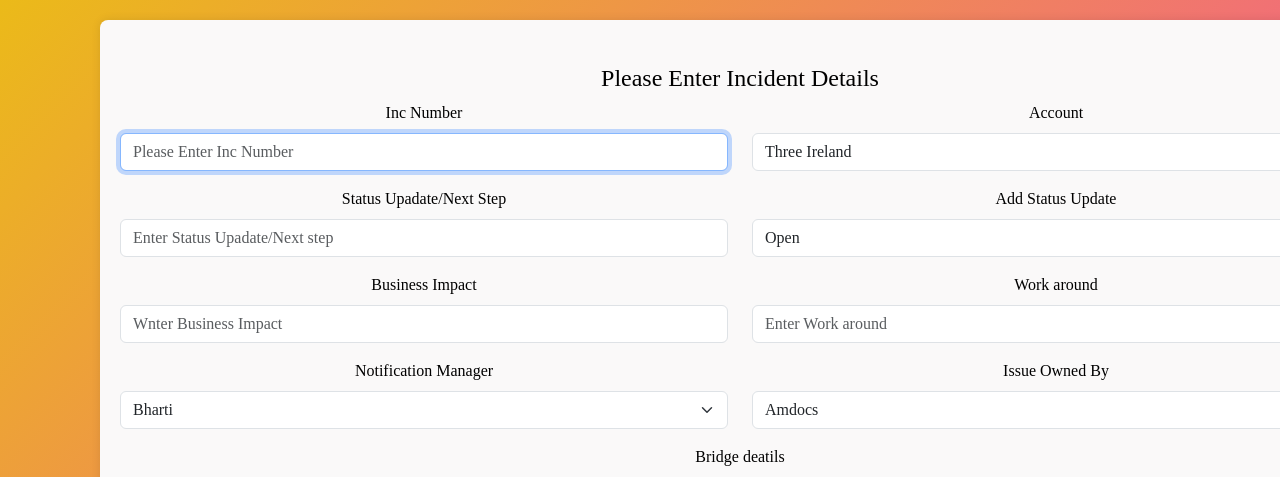
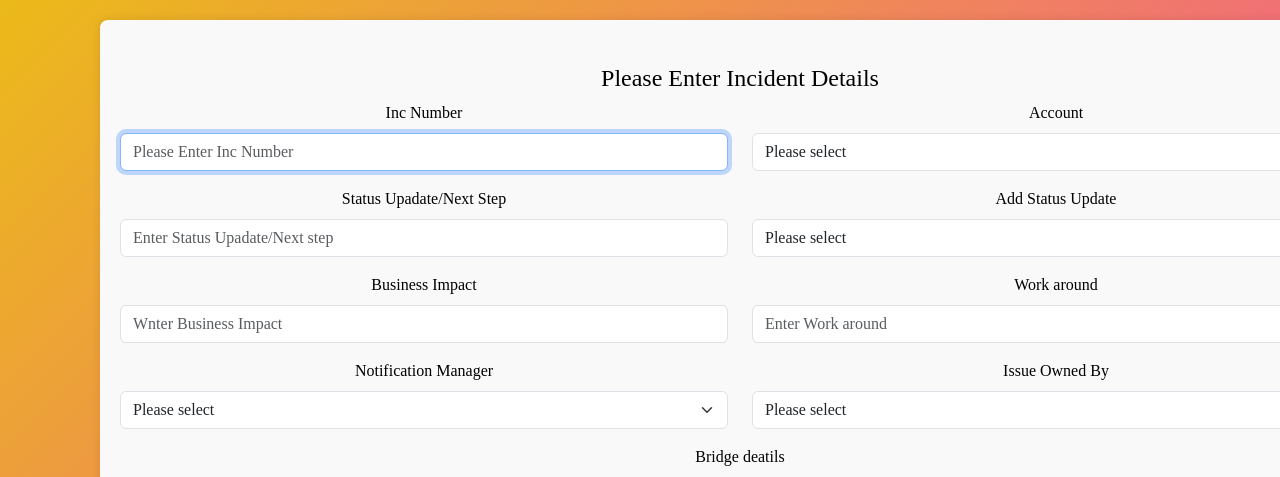
Before and after one commit to amanpbh7271/Notification-, a React (Create React App) app: page /IncidentForm in a window 1280 px wide. Shown: the top 477 px of the page. Built offline with nearby package versions, Linux system fonts and the light colour scheme.

Commit message:
Add files via upload
22 April Update

```diff
--- a/src/components/IncidentForm.js
+++ b/src/components/IncidentForm.js
@@ -23,8 +23,18 @@ const IncidentForm = ({ raiseNewInc }) => {
   const [searchQuery, setSearchQuery] = useState('');
   const [whatsapp, Setwhatsapp] = useState(false);
   const [autoFocusField, setAutoFocusField] = useState("incNumber");
-  const phoneNumber = "7772980155"; // Replace with your WhatsApp phone number
-  const data = ("Below Are Details for raised INC" + "\n" + "incNumber:- " + incNumber + "\n" + "bridgeDeatils:-" + bridgeDeatils); // Replace with your message or data
+  const phoneNumber = "7772980155"; //8527289988 Replace with your WhatsApp phone number
+  const [currentDateTime, setCurrentDateTime] = useState(new Date());
+  const [issueOwnedBy,setIssueOwnedBy] =useState("");
+  const formattedDate = currentDateTime.toLocaleDateString(); // Get formatted date
+  const formattedTime = currentDateTime.toLocaleTimeString(); // Get formatted time
+  const boldText = `<strong>This text is bold</strong>`;
+  const data = ("Below are Details for raised INC" + "\n" + "IncNumber:- " + incNumber +"\nAccount :-"+account +
+  "\nUpdated/next Status:-"+statusupdate+"\nStatus:-" + status+
+  "\nBusiness impact:-"+businessImpact + "\nWork Around:-"+workAround +
+  "\nNotification Manager:-"+ notificationManager+"\nIssue Owned By:-"+issueOwnedBy+
+   "\n"+"bridgeDeatils:-" + bridgeDeatils+"\nDate:-"+ formattedDate+"\nTime:-"+ formattedTime); // Replace with your message or data
+
 
 
 
@@ -35,6 +45,26 @@ const IncidentForm = ({ raiseNewInc }) => {
     e.preventDefault();
     e.stopPropagation();
     setIncNumber(e.target.value);
+  };
+  const HandleIssueOwnedBy = (e) => {
+    e.preventDefault();
+    e.stopPropagation();
+    setIssueOwnedBy(e.target.value);
+  };
+
+
+
+  const handlenotificationManager = (e) => {
+    e.preventDefault();
+    e.stopPropagation();
+    setNotificationManager(e.target.value);
+  };
+
+
+  const handleAccount = (e) => {
+    e.preventDefault();
+    e.stopPropagation();
+    setAccount(e.target.value);
   };
 
   const handleAccountChange = (e) => {
@@ -73,11 +103,6 @@ const IncidentForm = ({ raiseNewInc }) => {
   //  const inputRef = useRef(null);
 
 
-  const handleChange = (event) => {
-    setSelectedOption(event.target.value);
-
-  };
-
 
   function openLoginForm() {
     SetLoginForm(!loginForm);
@@ -93,6 +118,7 @@ const IncidentForm = ({ raiseNewInc }) => {
     //WhatsAppQRCode(7772980155,"jkll");
     //<WhatsAppQRCode phoneNumber={7772980155} data={"hello  hjk"} />
     // alert("hell");
+    setCurrentDateTime(new Date());
     SetLoginForm(!loginForm);
     Setwhatsapp(!whatsapp);
   };
@@ -177,15 +203,20 @@ const IncidentForm = ({ raiseNewInc }) => {
                 onChange={handleIncNumber}
                 autoFocus={autoFocusField === "incNumber"}
                   onFocus={() => switchFocus("incNumber")}
-
+                 required
               />
             </Col>
             <Col>
               <Form.Label>Account</Form.Label>
-              <Form.Select custom>
+              <Form.Select custom
+              value={account}
+              onChange={handleAccount}
+              autoFocus={autoFocusField === "setAccount"}
+                onFocus={() => switchFocus("setAccount")}>
+
                 <option value="" disabled>Please select</option>
-                <option value="1">Three Ireland</option>
-                <option value="2">UK</option>
+                <option value="Three Ireland">Three Ireland</option>
+                <option value="UK">UK</option>
 
               </Form.Select>
             </Col>
@@ -204,9 +235,13 @@ const IncidentForm = ({ raiseNewInc }) => {
             </Col>
             <Col>
               <Form.Label>Add Status Update</Form.Label>
-              <Form.Select custom onChange={handleChange}>
+              <Form.Select custom value={status}
+              onChange={handleStatus}
+              autoFocus={autoFocusField === "setStatus"}
+                onFocus={() => switchFocus("setStatus")}
+                >
                 <option value="" disabled>Please select</option>
-                <option value="1">Open</option>
+                <option value="Open">Open</option>
 
               </Form.Select>
 
@@ -220,11 +255,23 @@ const IncidentForm = ({ raiseNewInc }) => {
               <Form.Label>Business Impact</Form.Label>
               <Form.Control type="text" placeholder="Wnter Business Impact"
 
+value={businessImpact}
+onChange={handleBusinessImpact}
+
+autoFocus={autoFocusField === "businessImpact"}
+  onFocus={() => switchFocus("businessImpact")}
+
               />
             </Col>
             <Col>
               <Form.Label>Work around</Form.Label>
-              <Form.Control type="text" placeholder="Enter Work around" />
+              <Form.Control type="text" placeholder="Enter Work around"
+              value={workAround}
+              onChange={handleWorkAround}
+
+              autoFocus={autoFocusField === "workAround"}
+                onFocus={() => switchFocus("workAround")}
+              />
             </Col>
 
           </Row>
@@ -232,19 +279,29 @@ const IncidentForm = ({ raiseNewInc }) => {
           <Row className="mb-3">
             <Col>
               <Form.Label>Notification Manager</Form.Label>
-              <Form.Select custom>
+              <Form.Select custom
+              value={notificationManager}
+              onChange={handlenotificationManager}
+              autoFocus={autoFocusField === "notificationManager"}
+                onFocus={() => switchFocus("notificationManager")}
+              >
                 <option value="" disabled>Please select</option>
-                <option value="1">Bharti</option>
-                <option value="2">Amar</option>
-                <option value="3">Sachin</option>
+                <option value="Bharti">Bharti</option>
+                <option value="Amar">Amar</option>
+                <option value="Amar">Sachin</option>
               </Form.Select>
             </Col>
             <Col>
               <Form.Label>Issue Owned By</Form.Label>
-              <Form.Select custom>
+              <Form.Select custom
+               value={issueOwnedBy}
+               onChange={HandleIssueOwnedBy}
+               autoFocus={autoFocusField === "issueOwnedBy"}
+                 onFocus={() => switchFocus("issueOwnedBy")}
+              >
                 <option value="" disabled>Please select</option>
-                <option value="1">Amdocs</option>
-                <option value="2">TechM</option>
+                <option value="Amdocs">Amdocs</option>
+                <option value="TechM">TechM</option>
               </Form.Select>
             </Col>
           </Row>
@@ -252,7 +309,12 @@ const IncidentForm = ({ raiseNewInc }) => {
             <Form.Label>Bridge deatils</Form.Label>
 
             <Form.Control type="text" placeholder="Enter Bridge deatils"
-              onChange={handleBridgeDeatils}
+                   value={bridgeDeatils}
+                   onChange={handleBridgeDeatils}
+
+                   autoFocus={autoFocusField === "bridgeDeatils"}
+                     onFocus={() => switchFocus("bridgeDeatils")}
+
             />
           </Row>
           <Button variant="Primary" type="submit" className="btn btn-primary" >Submit Deatils</Button>
--- a/src/components/LoginForm.js
+++ b/src/components/LoginForm.js
@@ -39,7 +39,7 @@ function LoginForm() {
   const handleSubmit = (e) => {
     e.preventDefault();
     // Handle form submission
-    navigate("/Notification");
+    navigate("/Notifications");
   };
 
   return (
--- a/src/components/Notifications.jsx
+++ b/src/components/Notifications.jsx
@@ -215,12 +215,11 @@ export default function Notifications() {
         const incNumbers = filteredIncidents
           .map((incident) => incident.IncNumber)
           .join(", ");
-       // alert("Open Incidents for {userData.userName}: ${incNumbers}");
        // alert("these INC are in opened state  "+incNumbers);
        //new Notification("Hello World");
        new Notification("these INC are in opened state  "+incNumbers);
       }
-    }, 1 * 6 * 1000); // 1 minute in milliseconds
+    }, 52 * 6 * 1000); // 1 minute in milliseconds
 
     return () => clearInterval(timer); // Cleanup function to clear the timer
   }, []); // Empty dependency array, effect runs only once
@@ -243,7 +242,7 @@ export default function Notifications() {
             onChange={handleSearch}
           />
         <Button onClick={ raiseNewInc }>New INC</Button>
-          <ListOfInc>
+          <ListOfInc style={{ height: "500px", overflow: "auto" }}>
             {searchTerm === ""
               ? IncDetailsData.map((item) => (
                   <ParticularInc
```
